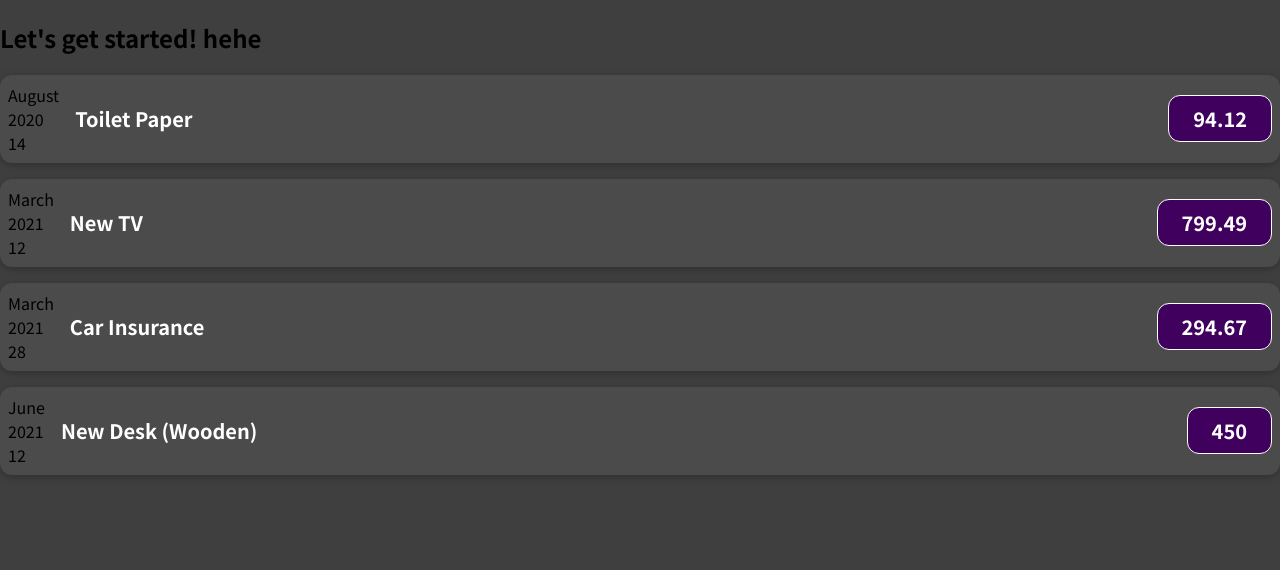
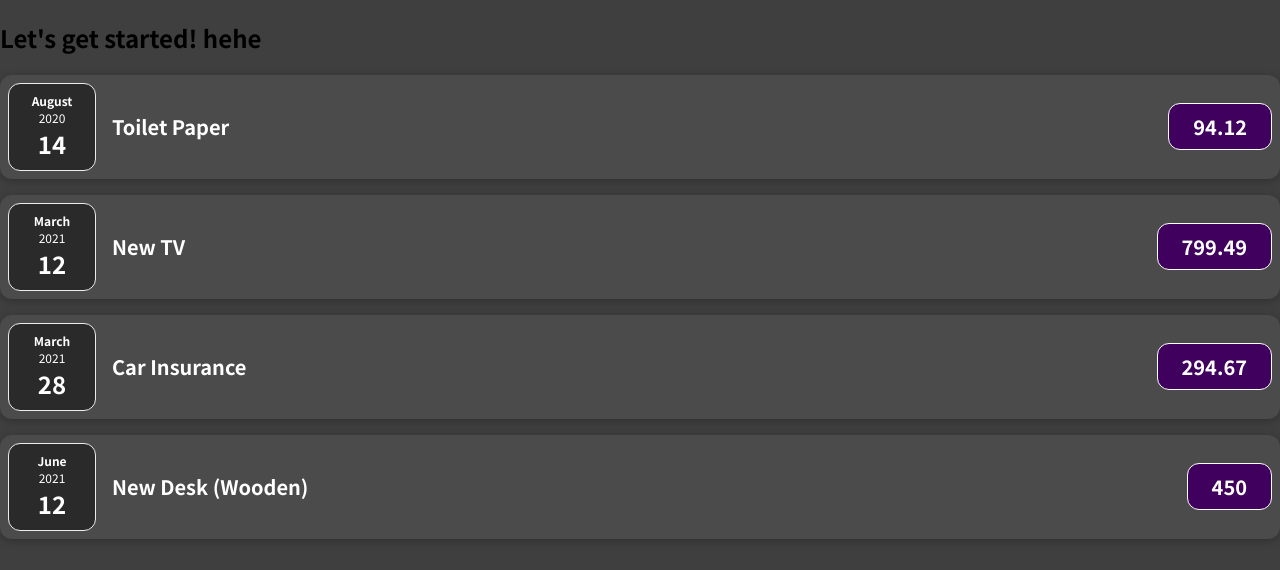
Before and after one commit to aadil42/01-starting-setup, a JavaScript app: page / in a window 1280 px wide. Shown: the top 570 px of the page. Built offline with nearby package versions, Linux system fonts and the light colour scheme.

Commit message:
created a new component expanceDate and importing it in the expanceItem in place of the date code.

```diff
--- /dev/null
+++ b/src/components/ExpanceDate.css
@@ -0,0 +1,26 @@
+.expense-date {
+    display: flex;
+    flex-direction: column;
+    width: 5.5rem;
+    height: 5.5rem;
+    border: 1px solid #ececec;
+    background-color: #2a2a2a;
+    color: white;
+    border-radius: 12px;
+    align-items: center;
+    justify-content: center;
+  }
+
+  .expense-date__month {
+    font-size: 0.75rem;
+    font-weight: bold;
+  }
+
+  .expense-date__year {
+    font-size: 0.75rem;
+  }
+
+  .expense-date__day {
+    font-size: 1.5rem;
+    font-weight: bold;
+  }
--- /dev/null
+++ b/src/components/ExpanceDate.js
@@ -0,0 +1,17 @@
+import './ExpanceDate.css';
+
+function ExpanceDate(props) {
+    const month = props.date.toLocaleString('en-US', {month: 'long'});
+    const day = props.date.toLocaleString('en-US', {day: '2-digit'});
+    const year = props.date.getFullYear();
+
+    return (
+    <div className="expense-date">
+        <div className="expense-date__month">{month}</div>
+        <div className="expense-date__year">{year}</div>
+        <div className="expense-date__day">{day}</div>
+    </div>
+    );
+}
+
+export default ExpanceDate;
--- a/src/components/ExpanceItem.js
+++ b/src/components/ExpanceItem.js
@@ -1,18 +1,12 @@
 import './ExpanceItem.css';
+import ExpanceDate from './ExpanceDate';
 
 function ExpanceItem(props) {
-    const month = props.date.toLocaleString('en-US', {month: 'long'});
-    const day = props.date.toLocaleString('en-US', {day: '2-digit'});
-    const year = props.date.getFullYear();
 
     // console.log(props);
     return (
        <div className="expense-item">
-        <div>
-            <div>{month}</div>
-            <div>{year}</div>
-            <div>{day}</div>
-        </div>
+        <ExpanceDate date={props.date} />
         <div className="expense-item__description">
             <h2>{props.title}</h2>
             <div className="expense-item__price">{props.amount}</div>
```
